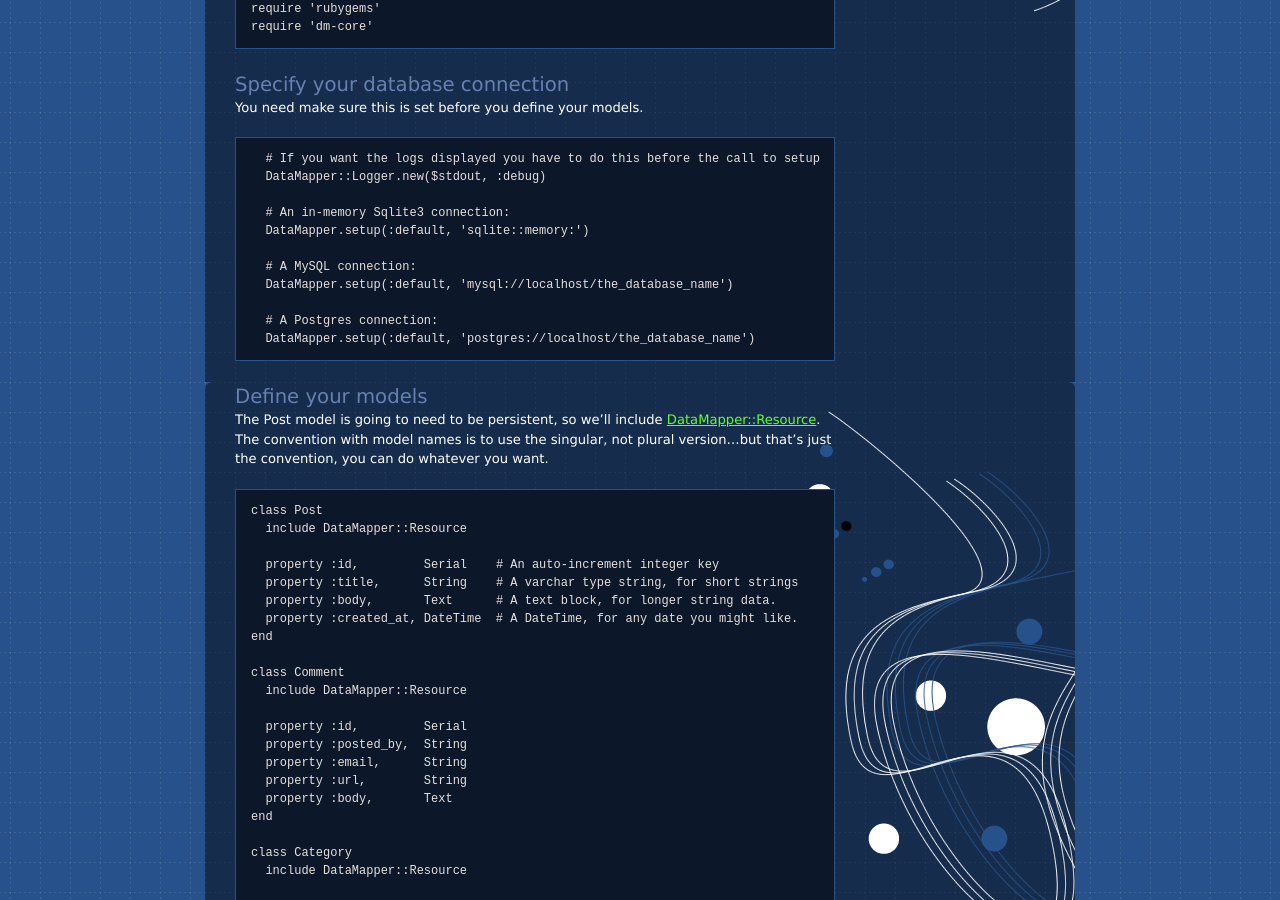
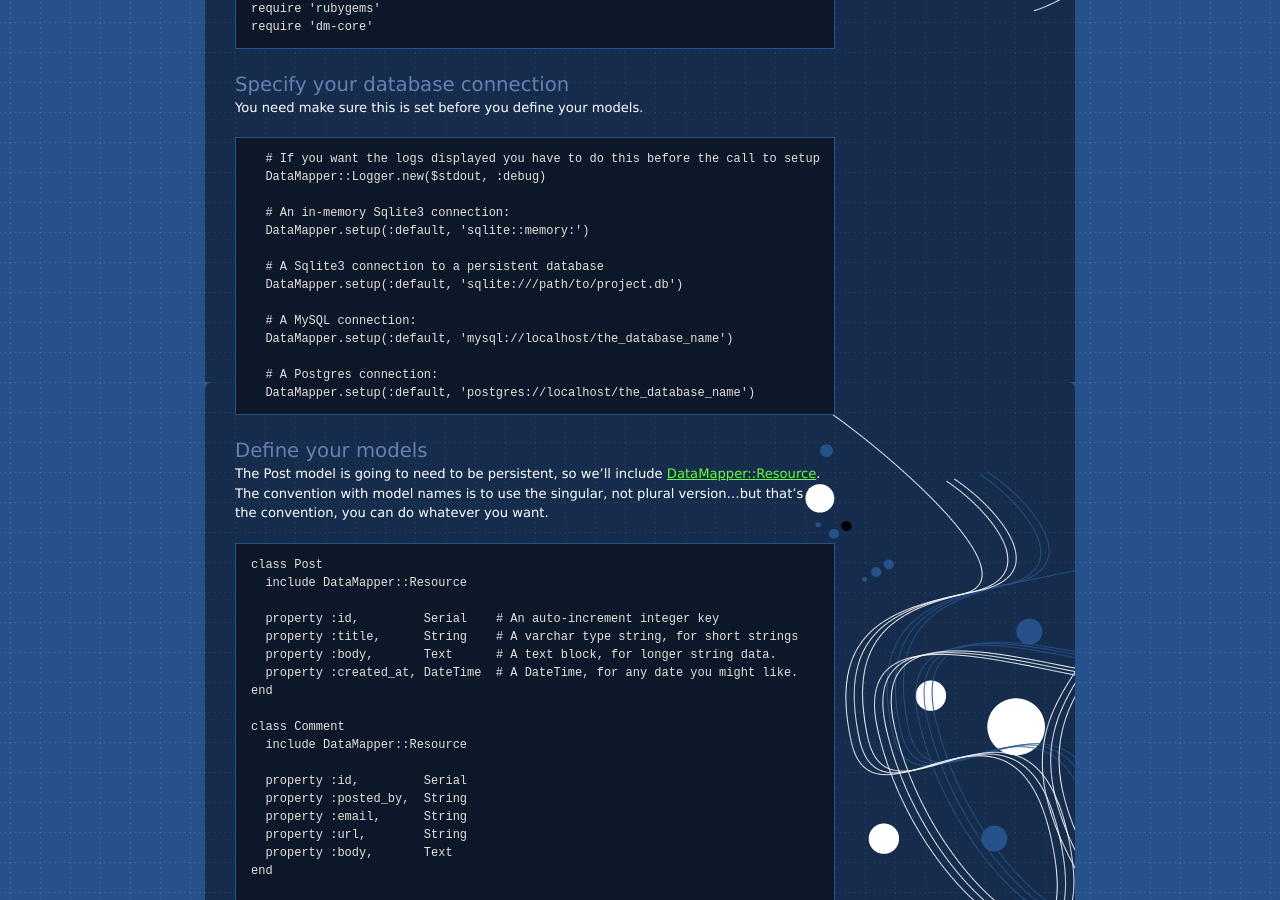
Before and after one commit to datamapper/datamapper.github.com, a Jekyll site: the page built from getting-started.markdown, in a window 1280 px wide and 900 px high, scrolled down 697 px. Built offline with Jekyll 4.4.1, drawn with Linux system fonts in a browser that asks for light colours.

Commit message:
Also show a sqlite connection string for a persistent db

```diff
--- a/getting-started.markdown
+++ b/getting-started.markdown
@@ -52,6 +52,9 @@ You need make sure this is set before you define your models.
 
   # An in-memory Sqlite3 connection:
   DataMapper.setup(:default, 'sqlite::memory:')
+
+  # A Sqlite3 connection to a persistent database
+  DataMapper.setup(:default, 'sqlite:///path/to/project.db')
 
   # A MySQL connection:
   DataMapper.setup(:default, 'mysql://localhost/the_database_name')
```
